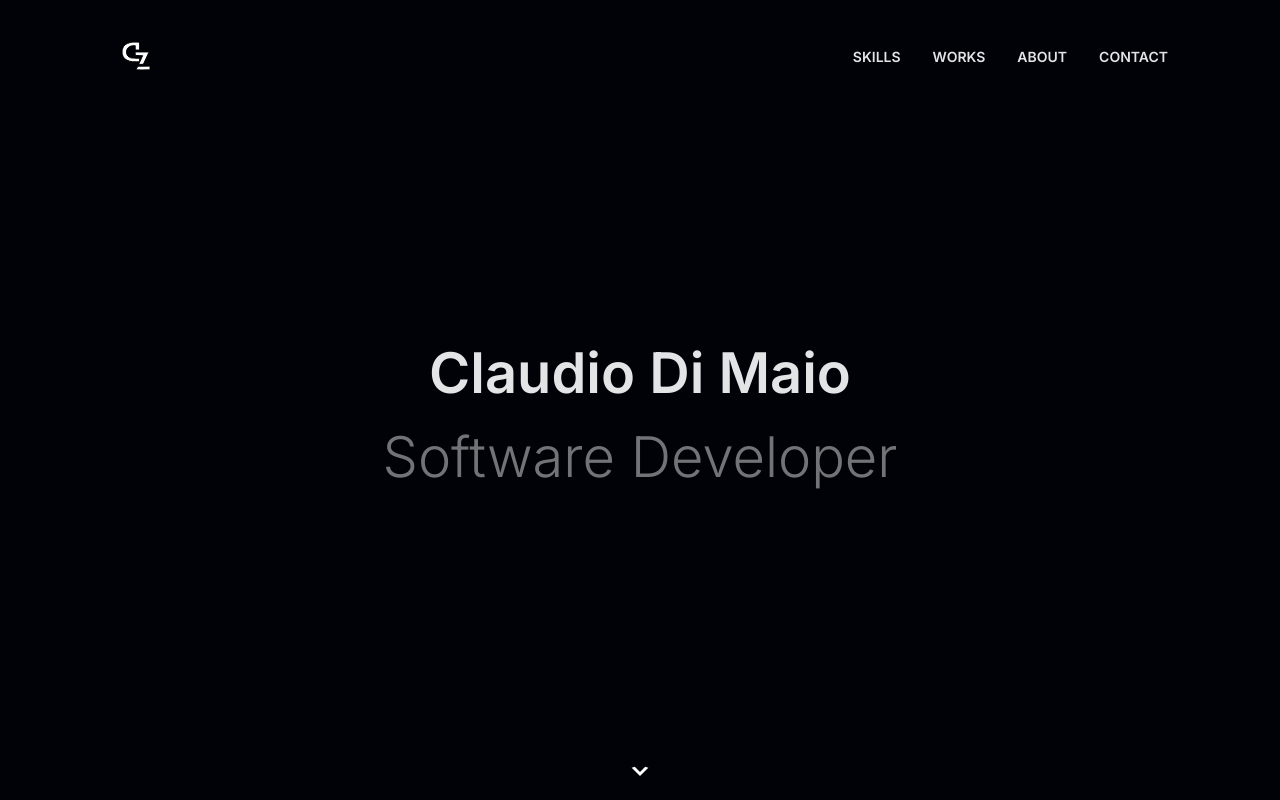
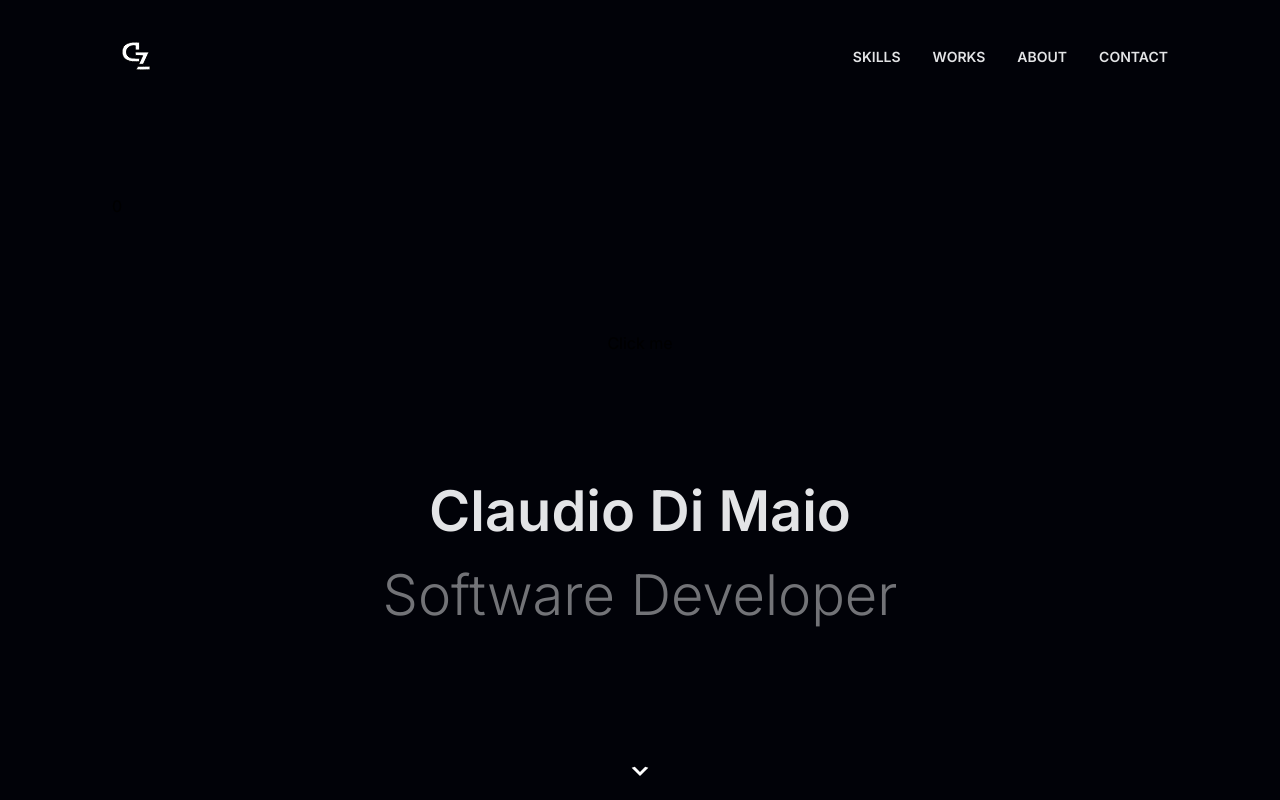
Before and after one commit to ZiClaud/My-Portfolio-React, a Next.js app: page / in a window 1280 px wide. Shown: the top 800 px of the page. Built offline with nearby package versions, Linux system fonts and the light colour scheme.

Commit message:
[Header] Testing React most important feature

```diff
--- a/components/organisms/Header/index.tsx
+++ b/components/organisms/Header/index.tsx
@@ -1,3 +1,5 @@
+'use client'
+
 import React, {FC} from "react";
 import HeaderProps from "./index.types"
 import Image from "next/image";
@@ -5,7 +7,11 @@ import ZC from "@images/ZC_Logo.svg";
 import HeaderButton from "@molecules/HeaderButton";
 import HamburgerMenu from "@images/burger-menu.svg";
 
+const {useState} = React;
+
 const Header: FC<HeaderProps> = ({}) => {
+    const [counter, setCounter] = useState(0);
+
     return <>
         <div className="flex flex-row justify-between pt-8 bg-black-background">
             <div className="flex flex-row justify-between items-center">
@@ -21,6 +27,9 @@ const Header: FC<HeaderProps> = ({}) => {
                 <Image src={HamburgerMenu} alt={"-"} width={35} height={35}/>
             </div>
         </div>
+
+        <p>{counter}</p>
+        <button onClick={() => setCounter(counter + 1)}>Click me</button>
     </>
 }
 
```
